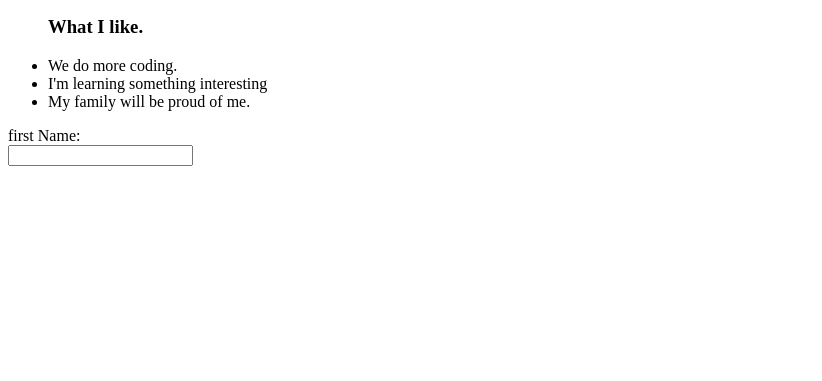
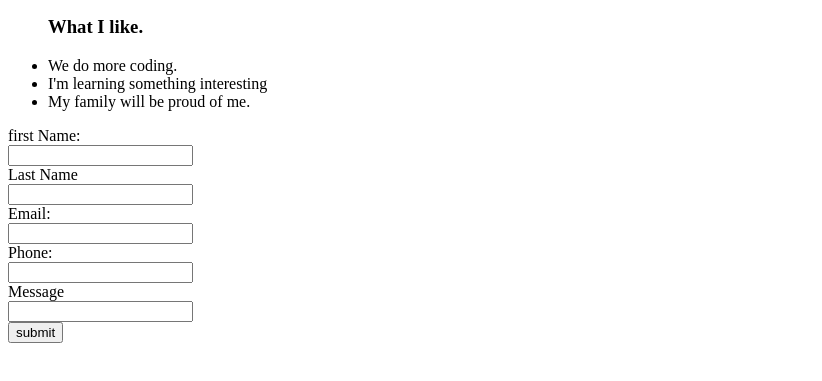
Before and after one commit to kmendezlopez-arch/Mywebsite_Kenya, a plain HTML site: page mywebsite.html in a window 1280 px wide. Shown: the part 159-540 px from the top of the page, without its empty margins (0-822 px from the left). Drawn offline with Linux system fonts and the light colour scheme.

Commit message:
finished form

```diff
--- a/mywebsite.html
+++ b/mywebsite.html
@@ -23,8 +23,19 @@
 <div>
     <form action="input">
         <label for="fname">first Name:</label><br>
-<input type="text" id="fname" name="fname"><br>
+        <input type="text" id="fname" name="fname"><br>
+        <label for="lname">Last Name</label><br>
+        <input type="text" id="lname" name="lname"><br>
+        <label for="email">Email:</label><br>
+        <input type="email" id="email" name="email"><br>
+        <label for="phone">Phone:</label><br>
+        <input type="tel" id="phone" name="phone"><br>
+        <label for="message">Message </label><br>
+        <input type="text" id="Message" name="message"><br>
+        <input type="submit" value="submit">
     </form>
 </div>
+
+
 </body>
 </html>
```
